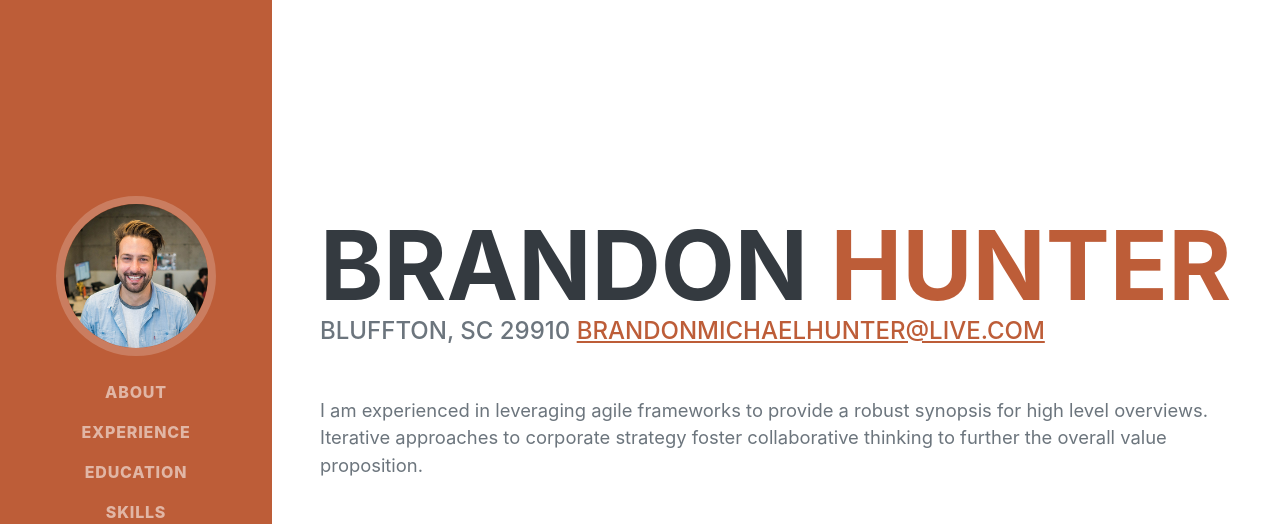
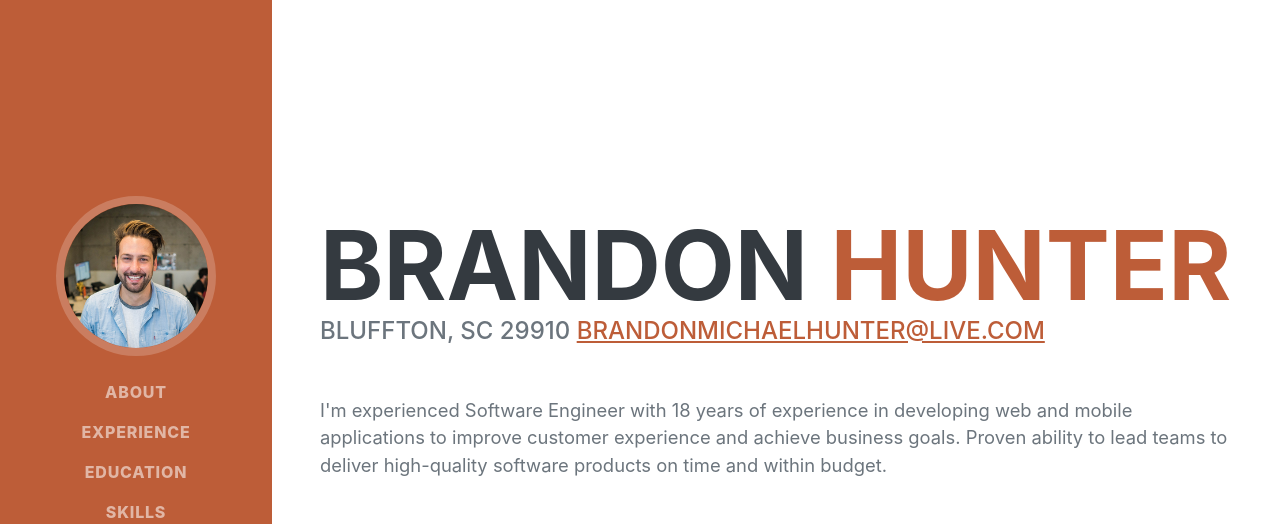
Before and after one commit to brandonmichaelhunter/personal_website, a plain HTML site: page index.html in a window 1280 px wide. Shown: the top 524 px of the page. Drawn offline with nearby package versions, Linux system fonts and the light colour scheme; a web font is replaced by a local one.

Commit message:
Updated home page

```diff
--- a/index.html
+++ b/index.html
@@ -47,7 +47,7 @@
                         Bluffton, SC 29910
                         <a href="mailto:brandonmichaelhunter@live.com">brandonmichaelhunter@live.com</a>
                     </div>
-                    <p class="lead mb-5">I am experienced in leveraging agile frameworks to provide a robust synopsis for high level overviews. Iterative approaches to corporate strategy foster collaborative thinking to further the overall value proposition.</p>
+                    <p class="lead mb-5">I'm experienced Software Engineer with 18 years of experience in developing web and mobile applications to improve customer experience and achieve business goals. Proven ability to lead teams to deliver high-quality software products on time and within budget. </p>
                     <div class="social-icons">
                         <a class="social-icon" href="#!"><i class="fab fa-linkedin-in"></i></a>
                         <a class="social-icon" href="#!"><i class="fab fa-github"></i></a>
```
